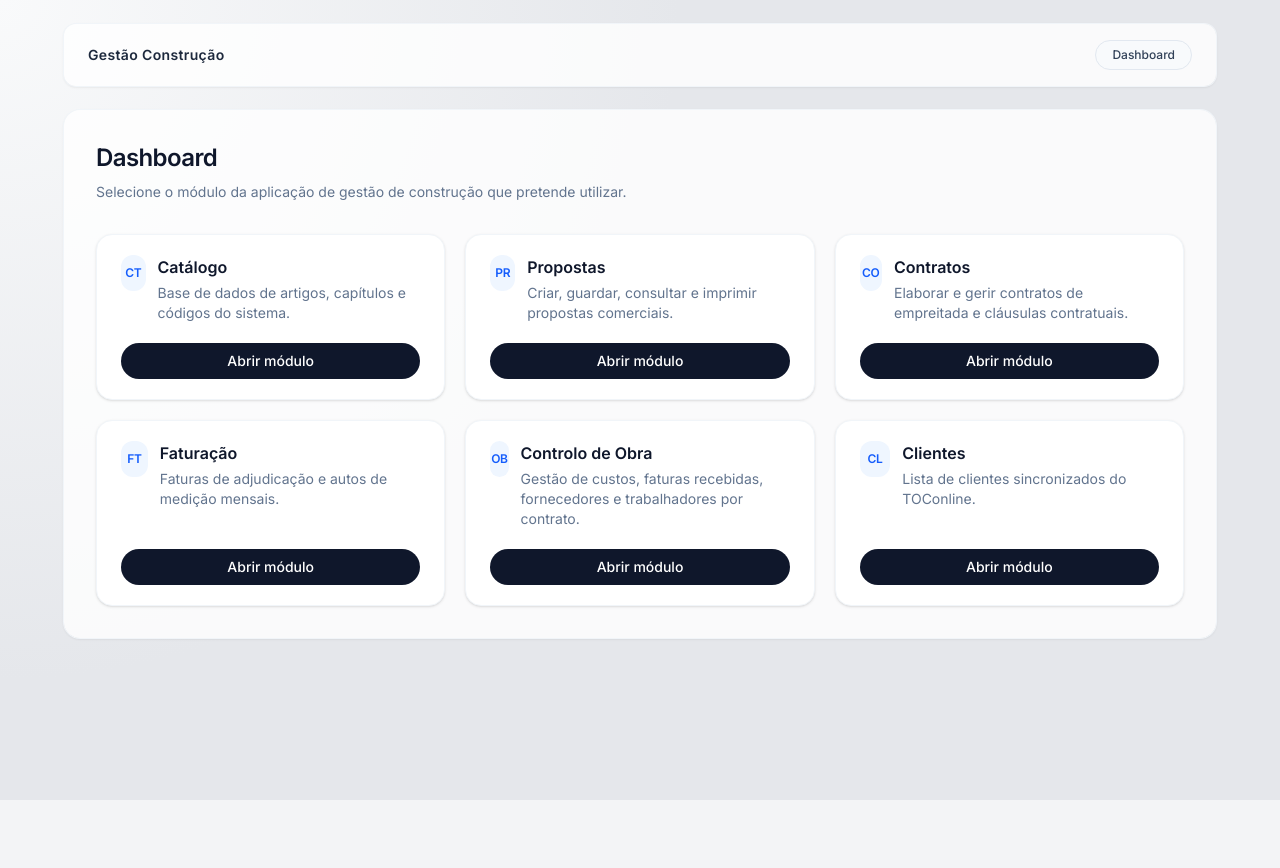
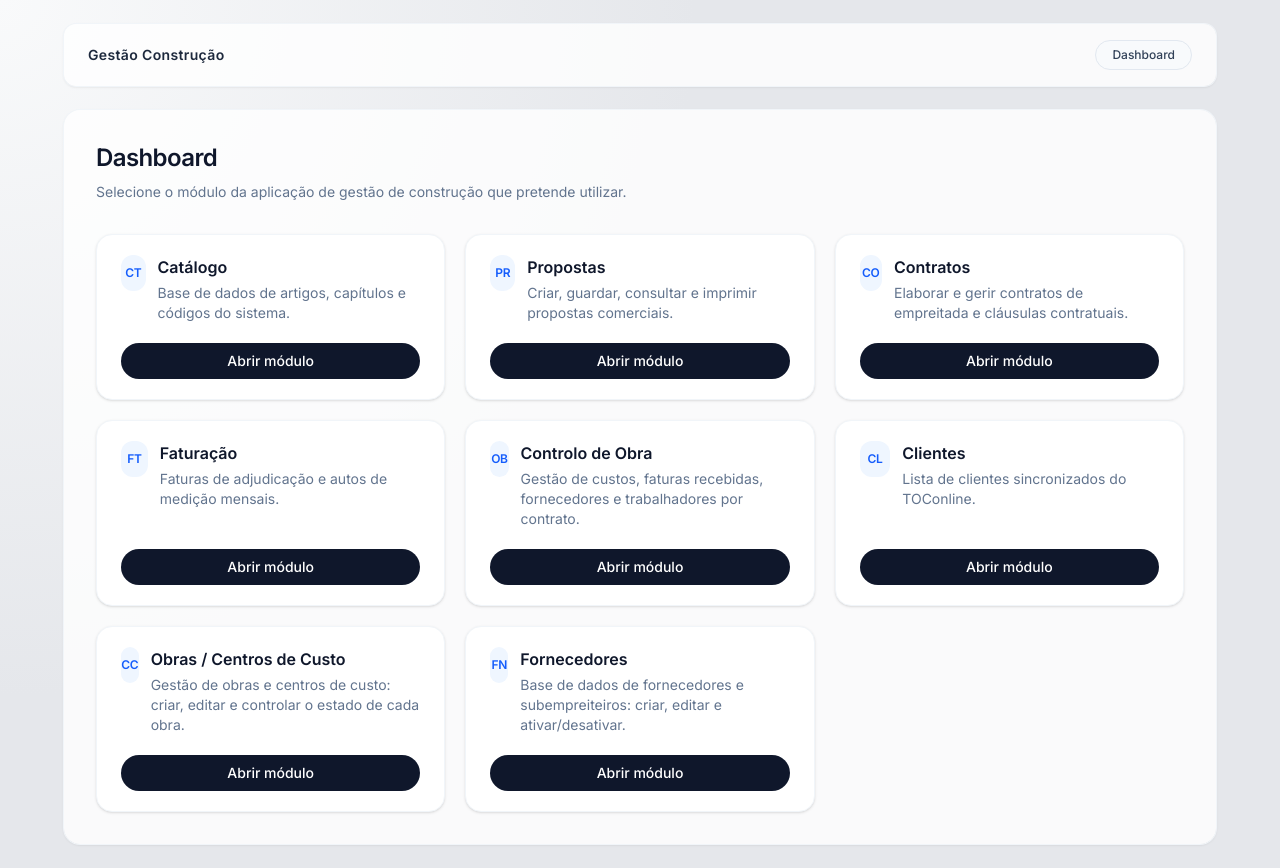
Before and after one commit to BailaoHugo/gestao-construcao, a Next.js app: page / in a window 1280 px wide. Before the commit the page ends 800 px from the top, so only its background shows below. Built offline with nearby package versions, Linux system fonts and the light colour scheme.

Commit message:
feat: add Obras e Fornecedores cards to dashboard

```diff
--- a/src/app/page.tsx
+++ b/src/app/page.tsx
@@ -65,6 +65,22 @@ export default function Home() {
             icon={<span className="text-xs font-semibold tracking-tight">CL</span>}
             iconVariant="blue"
           />
+          <ModuleCard
+            title="Obras / Centros de Custo"
+            description="Gestão de obras e centros de custo: criar, editar e controlar o estado de cada obra."
+            actionLabel="Abrir módulo"
+            href="/obras"
+            icon={<span className="text-xs font-semibold tracking-tight">CC</span>}
+            iconVariant="blue"
+          />
+          <ModuleCard
+            title="Fornecedores"
+            description="Base de dados de fornecedores e subempreiteiros: criar, editar e ativar/desativar."
+            actionLabel="Abrir módulo"
+            href="/fornecedores"
+            icon={<span className="text-xs font-semibold tracking-tight">FN</span>}
+            iconVariant="blue"
+          />
         </section>
       </main>
     </MainLayout>
```
